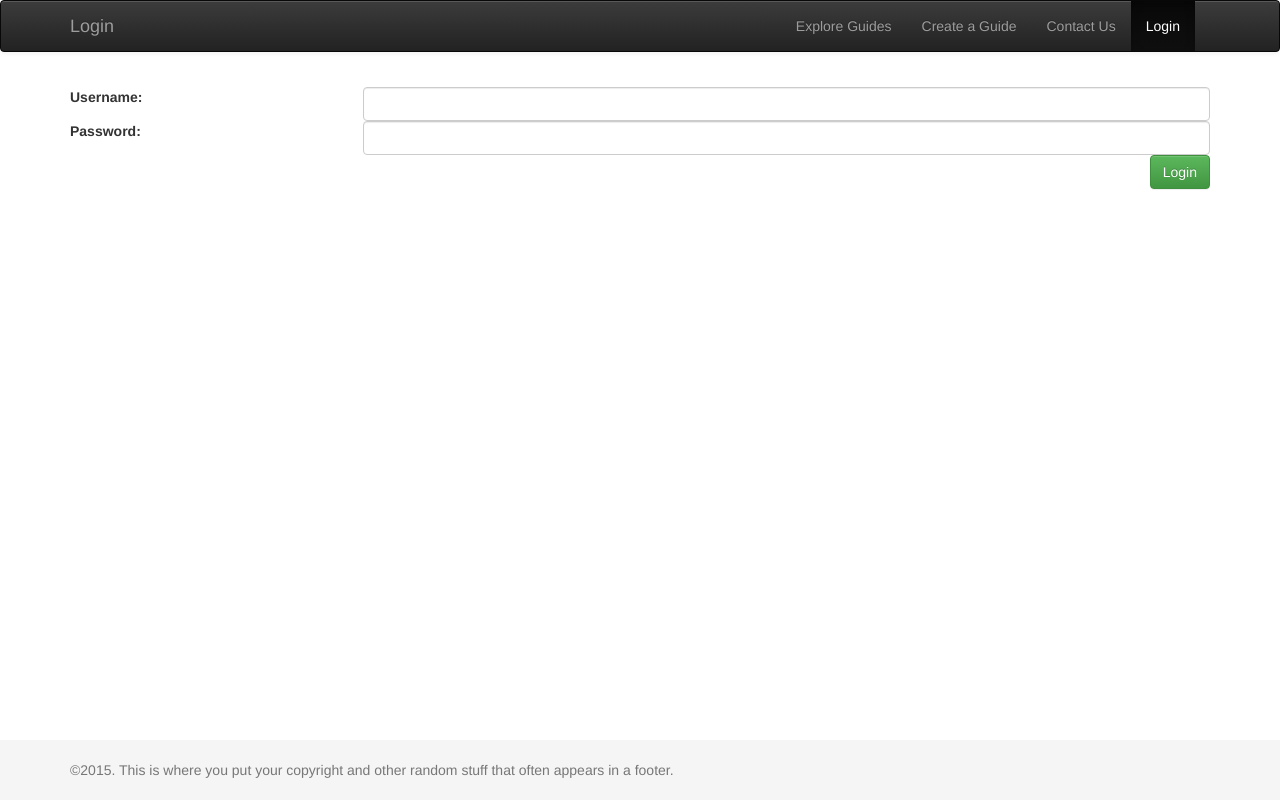
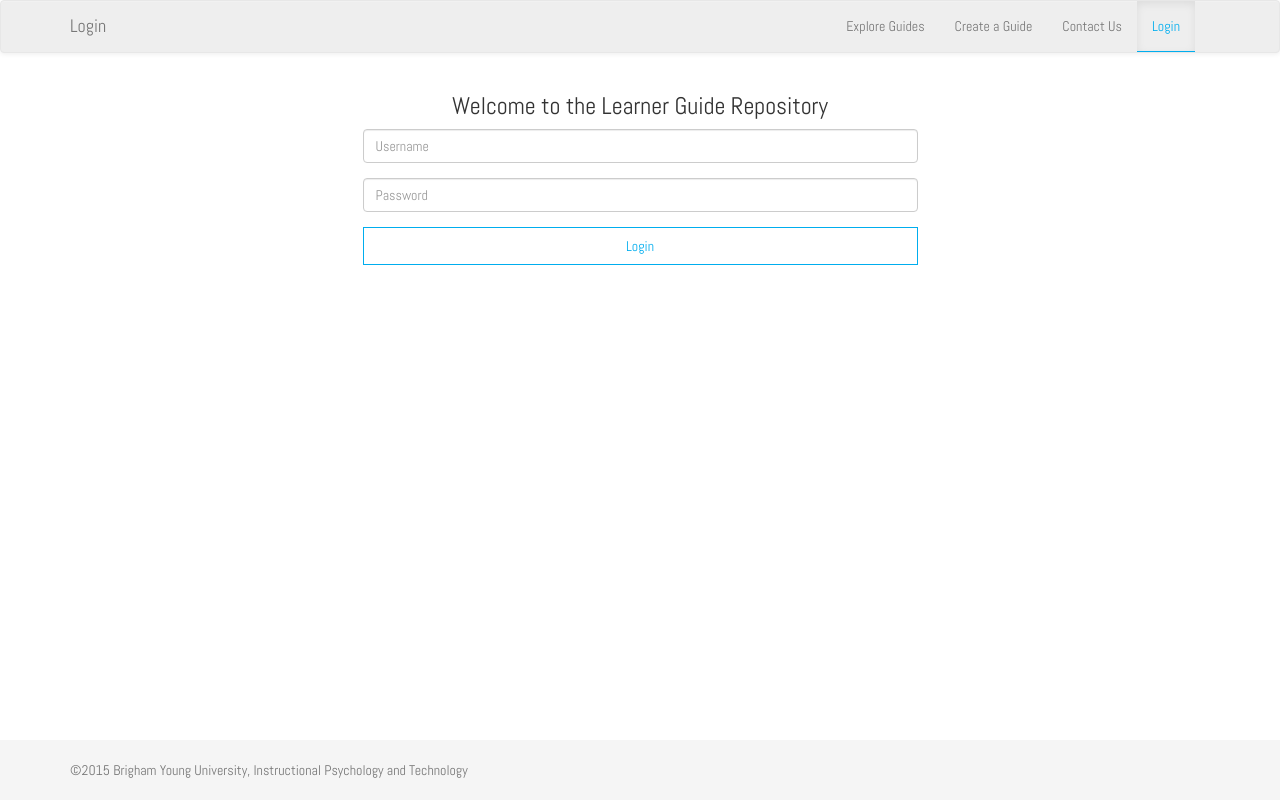
Before and after one commit to cfaulconer/learningGuides, a PHP site: page /lg/login.php in a window 1280 px wide. Run offline with PHP 8.4, Linux system fonts and the light colour scheme; some libraries are stand-ins or nearby versions.

Commit message:
Numerous fixes
Updated look and feel, fixed error messages.

```diff
--- a/auth.php
+++ b/auth.php
@@ -30,7 +30,7 @@
         session_destroy();
     }
 
-    function auth($page){
+    function auth($page, $uri){
         //default to guest access, do not allow
         $allow = false;
         $user = array ('username' => 'guest', 'access'=>'guest');
@@ -45,7 +45,8 @@
                        'remove.php' => 'super',
                        'show-all.php' => 'super',
                        'load-data.php' => 'super',
-                       'admin.php' => 'super'
+                       'admin.php' => 'super',
+                       'testForm.php' => 'guest'
                        );
 
         $hierarchy = array ('super' => 4,
@@ -80,7 +81,13 @@
             //Grant access to page
             $allow = true;
         } else {
-            $_SESSION['error_msg'] = 'You do not have access to view that page.';
+            //User didn't have access, so track the page they are trying to access for future
+            //redirect after a successful login
+            if ($page != 'login.php'){
+                $_SESSION['attempted_page'] = $uri;
+                $_SESSION['error_msg'] = 'You do not have access to view that page.';
+            }
+
         }
 
         return $allow;
--- a/error.php
+++ b/error.php
@@ -13,6 +13,8 @@
         echo "</td>";
         echo "</tr>";
     }
+
+    echo '<tr><td>REQUEST_URI</td><td>'.$_SERVER['REQUEST_URI'].'</td></tr>';
 
 
 ?>
--- a/footer.php
+++ b/footer.php
@@ -1,6 +1,6 @@
     <footer class="footer">
       <div class="container">
-        <p class="text-muted">&copy;2015. This is where you put your copyright and other random stuff that often appears in a footer. </p>
+          <p class="text-muted">&copy;2015 Brigham Young University, Instructional Psychology and Technology</p>
       </div>
     </footer>
 
@@ -9,5 +9,6 @@
     <!-- Include all compiled plugins (below), or include individual files as needed -->
     <!-- Latest compiled and minified JavaScript -->
     <script src="https://maxcdn.bootstrapcdn.com/bootstrap/3.3.5/js/bootstrap.min.js"></script>
+    <script src="scripts/scripts.js"></script>
 </body>
 </html>
--- a/header.php
+++ b/header.php
@@ -9,9 +9,10 @@
 
     //Grab page name
     $page = basename($_SERVER['SCRIPT_FILENAME']);
-    $allow = auth($page);
+    $uri = $_SERVER['REQUEST_URI'];
+    $allow = auth($page, $uri);
     if (!$allow) {
-        header('Location:'.$baseURL.'/index.php');
+        header('Location:'.$baseURL.'/login.php');
     }
 ?>
 
@@ -23,19 +24,28 @@
     <meta charset="utf-8">
     <meta http-equiv="X-UA-Compatible" content="IE=edge">
     <meta name="viewport" content="width=device-width, initial-scale=1">
+    <!--import Able Google Font-->
+    <link href='https://fonts.googleapis.com/css?family=Abel' rel='stylesheet' type='text/css'>
+
     <!-- Latest compiled and minified CSS -->
-    <link rel="stylesheet" href="https://maxcdn.bootstrapcdn.com/bootstrap/3.3.5/css/bootstrap.min.css">
+    <link rel="stylesheet" href="https://maxcdn.bootstrapcdn.com/bootstrap/3.3.6/css/bootstrap.min.css">
 
     <!-- Optional theme -->
-    <link rel="stylesheet" href="https://maxcdn.bootstrapcdn.com/bootstrap/3.3.5/css/bootstrap-theme.min.css">
+    <link rel="stylesheet" href="https://maxcdn.bootstrapcdn.com/bootstrap/3.3.6/css/bootstrap-theme.min.css">
 
     <!-- Custom Bio 100 Style -->
-    <link rel="stylesheet" href="styles/bio100.css">
+    <link rel="stylesheet" href="styles/style.css">
+
+<!--
+    HTML Editor for Textareas
+    <script src="//tinymce.cachefly.net/4.2/tinymce.min.js"></script>
+    <script>tinymce.init({selector:'textarea'});</script>
+-->
 
 </head>
 <body>
 <!--Global navigation-->
-    <nav class="navbar navbar-default navbar-inverse" role="navigation">
+    <nav class="navbar navbar-default" role="navigation">
         <div class="container">
             <div class="navbar-header">
 
@@ -69,12 +79,4 @@
             </div>
         </div>
     </nav>
-    <?php
-        if (isset($_SESSION['error_msg'])){
-            echo '<div class="alert alert-warning">';
-            echo '<a href="#" class="close" data-dismiss="alert">&times;</a>';
-            echo '<strong>Warning!</strong> '.$_SESSION['error_msg'];
-            echo '</div>';
-            unset($_SESSION['error_msg']);
-        }
-    ?>
+    <div id="errorMessage"></div>
--- a/login.php
+++ b/login.php
@@ -2,42 +2,48 @@
     //Page setup
     $title = 'Login';
     $active_menu = 'Login';
+
     require 'header.php';
 
     if (isset($_POST['submit'])){
         $access = login($_POST['username'], $_POST['password']);
         if ($access != 'guest'){
-            header('Location:'.$baseURL.'/index.php');
+            if (isset($_SESSION['attempted_page'])){
+                header('Location:'.$_SESSION['attempted_page']);
+            }else{
+                header('Location:'.$baseURL.'/index.php');
+            }
+
         }
+//        if ($access != 'guest'){
+//           // header('Location:'.$baseURL.'/index.php');
+//        }
     }
 
 ?>
 
 
 <!--Content-->
-
+    <div class="hidden" id="errorMessageText">
+        <?php if(isset($_SESSION['error_msg'])){echo $_SESSION['error_msg'];}?>
+    </div>
     <div class="container">
-
         <div class="row">
-           <form class="horizontal" role="form" method="post" action="login.php">
-                    <div class="form-group">
-                        <label class="control-label col-sm-3" for="username">Username:</label>
-                    <div class="col-sm-9">
-                      <input type="text" class="form-control" name="username">
-                    </div>
-                  </div>
-                  <div class="form-group">
-                    <label class="control-label col-sm-3" for="password">Password:</label>
-                    <div class="col-sm-9">
-                      <input type="password" class="form-control" name="password">
-                    </div>
-                  </div>
-                  <div class="form-group">
-                    <div class="col-sm-offset-2 col-sm-10">
-                      <input type="submit" name="submit" value="Login" class="btn btn-success pull-right">
-                    </div>
-                  </div>
-            </form>
+            <div class="col-md-6 col-md-offset-3">
+                <h3 align="center">Welcome to the Learner Guide Repository</h3>
+            </div>
+            <div class="spacer15"></div>
+        </div>
+        <div class="row" >
+            <div class="col-md-6 col-md-offset-3">
+                <form class="horizontal" role="form" method="post" action="login.php">
+                    <input type="text" class="form-control" name="username" placeholder="Username">
+                    <div class="spacer15"></div>
+                    <input type="password" class="form-control" name="password" placeholder="Password">
+                    <div class="spacer15"></div>
+                    <input type="submit" name="submit" value="Login" class="button-large button-blue">
+                </form>
+            </div>
         </div>
     </div>
 <?php
--- /dev/null
+++ b/scripts/scripts.js
@@ -0,0 +1,11 @@
+    $(document).ready(function () {
+        var msgText = $("#errorMessageText").text();
+
+        if (msgText.trim().length>0){
+            $("#errorMessage").addClass("alert alert-warning");
+            $("#errorMessage").html(msgText+'<a href="#" class="close" data-dismiss="alert">&times;</a>');
+        }else{
+            $("#errorMessage").html("");
+        }
+
+    });
--- /dev/null
+++ b/styles/style.css
@@ -0,0 +1,137 @@
+html {
+  position: relative;
+  min-height: 100%;
+  font-family: 'Abel', sans-serif;
+
+}
+body {
+  /* Margin bottom by footer height */
+  margin-bottom: 60px;
+
+}
+h1, h2, h3, h4, h5, h6 {
+    font-family: 'Abel', sans-serif;
+}
+p, div {
+    font-family: 'Abel', sans-serif;
+}
+.card {
+    height: 200px;
+    margin-top: 35px;
+    border: 1px solid #00ADEE;
+    box-shadow: 10px 10px 5px #888888;
+}
+.card-title{
+    background:#EEEEEE;
+    padding: 5px;
+    font-weight: 800;
+    font-size: 1.25em;
+}
+
+.card-text{
+    padding: 5px;
+}
+
+.card-link{
+    color: #000;
+    text-decoration: underline;
+    font-size: 1.25em;
+    padding: 5px;
+    position:absolute;
+    bottom:0;
+}
+
+.card-link:hover{
+    color: #00ADEE;
+}
+
+.footer {
+  position: absolute;
+  bottom: 0;
+  width: 100%;
+  /* Set the fixed height of the footer here */
+  height: 60px;
+  background-color: #f5f5f5;
+}
+
+.navbar-default {
+    background:#EEEEEE!important;
+}
+
+.navbar-default .navbar-nav > li > a:hover, .navbar-default .navbar-nav > li > a:focus, .navbar-default .navbar-nav > .active > a, .navbar-default .navbar-nav > .active > a:hover, .navbar-default .navbar-nav > .active > a:focus {
+    color: #00ADEE;
+    border-bottom: 1px solid #00ADEE;
+}
+.nav .active a { background:#EEEEEE!important }
+
+.container .text-muted {
+  margin: 20px 0;
+}
+
+.footer > .container {
+  padding-right: 15px;
+  padding-left: 15px;
+}
+
+.spacer15 {
+    height: 15px;
+}
+.spacer25 {
+    height: 25px;
+}
+
+.spacer50 {
+    height: 50px;
+}
+
+.center_div{
+    margin: 0 auto;
+    width:80%
+}
+
+.button-large, .button-big, .button-small{
+    /*font-family: 'Roboto Condensed';*/
+	display: inline-block;
+    width: 100%;
+    padding: 8px 0;
+    text-align: center;
+	box-sizing: border-box;
+    cursor: pointer;
+	margin-bottom: 8px;
+}
+.button-big{
+	width: 300px;
+}
+.button-small{
+	width: 200px;
+    padding: 4px 0;
+}
+
+.button-blue{
+	background-color: #fff;
+	border: 1px solid #00ADEE;
+	color: #00ADEE;
+}
+.button-dark{
+	background-color: #707D8E;
+	border: 3px solid #707D8E;
+	color: #fff;
+}
+.button-light{
+	border: 3px solid rgba(112,125,142,0.5);
+	color: rgba(112,125,142,0.5);
+}
+.button-light-active{
+	background-color: rgba(112,125,142,0.2);
+	color: #707D8E;
+	border: 0;
+	padding: 19px;
+	padding-bottom: 16px;
+}
+.button-red{
+	border: 3px solid #A81D35;
+	color: #A81D35;
+}
+.btn-std-width {
+    width: 175px !important;
+}
```
Also changed, not shown: contact.php (+6 -3 lines), edit.php (+6 -4 lines), guide.php (+2 -5 lines), index.php (+24 -63 lines), styles/bio100.css (deleted, +0 -39 lines), testForm.php (added, +50 -0 lines), testForm2.html (added, +39 -0 lines).
